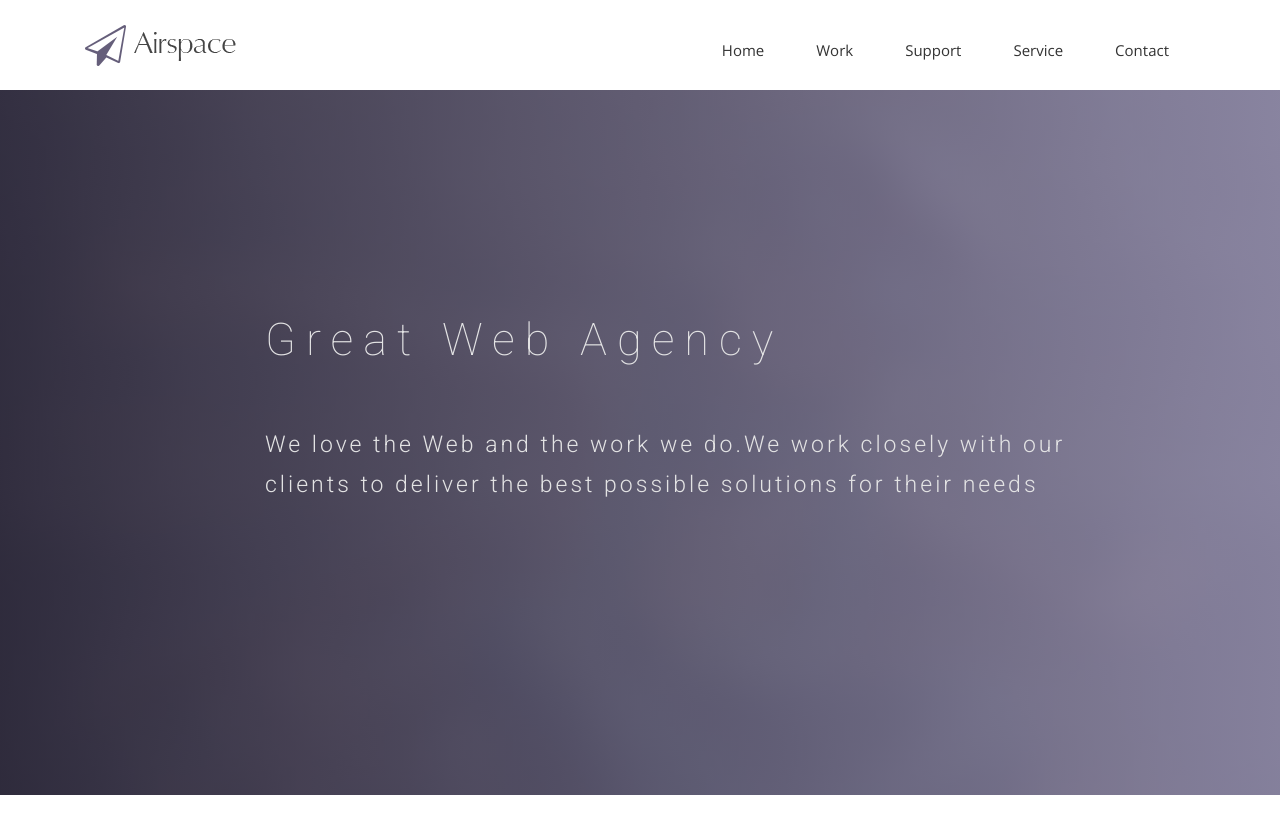
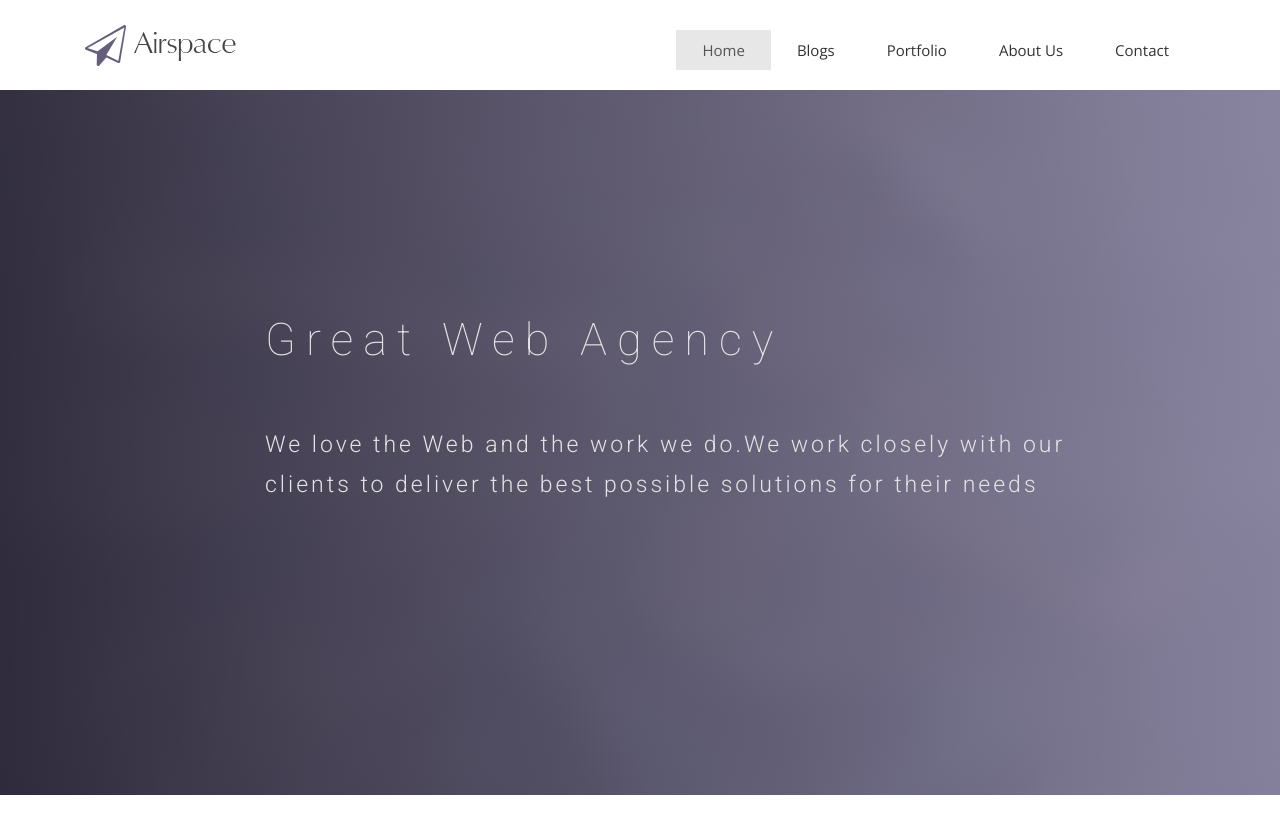
Before and after one commit to developer-patelkashyap/udemy-course-jekyll, a Jekyll site: the page built from index.html, in a window 1280 px wide and 900 px high. Shown: the top 834 px of the window. Built offline with Jekyll 4.4.1, drawn with Linux system fonts in a browser that asks for light colours; nearby versions of some CDN libraries; some web fonts are replaced; comment, search, counter and statistics services are not loaded.

Commit message:
responsive menu

```diff
--- a/_includes/nav.html
+++ b/_includes/nav.html
@@ -16,11 +16,21 @@
         <!-- Collect the nav links, forms, and other content for toggling -->
         <div class="collapse navbar-collapse" id="bs-example-navbar-collapse-1">
             <ul class="nav navbar-nav navbar-right">
-                <li><a href="index.html">Home</a></li>
-                <li><a href="work.html">Work</a></li>
-                <li><a href="#">Support</a></li>
-                <li><a href="#">Service</a></li>
-                <li><a href="contact.html">Contact</a></li>
+                <li {% if page.url == "/" %} class="active" {% endif %}>
+                    <a href="index.html">Home</a>
+                </li>
+                <li {% if page.url == "/blog.html" %} class="active" {% endif %}>
+                    <a href="blog.html">Blogs</a>
+                </li>
+                <li {% if page.url == "/portfolio.html" %} class="active" {% endif %}>
+                    <a href="portfolio.html">Portfolio</a>
+                </li>
+                <li {% if page.url == "/about-us.html" %} class="active" {% endif %}>
+                    <a href="about-us.html">About Us</a>
+                </li>
+                <li {% if page.url == "/contact.html" %} class="active" {% endif %}>
+                    <a href="contact.html">Contact</a>
+                </li>
             </ul>
         </div>
         <!-- /.navbar-collapse -->
```
Also changed, not shown: portfolio.html (renamed from work.html).
